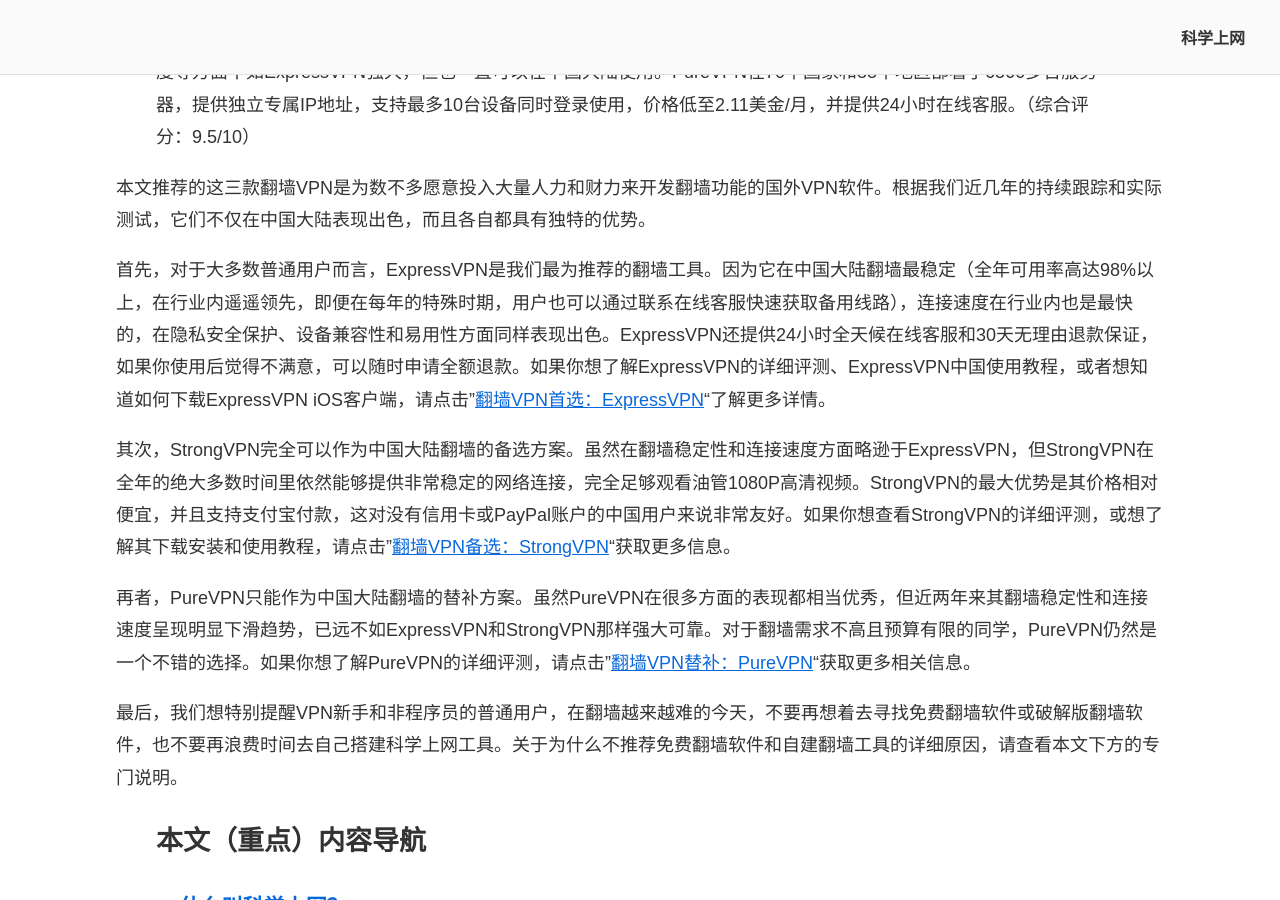
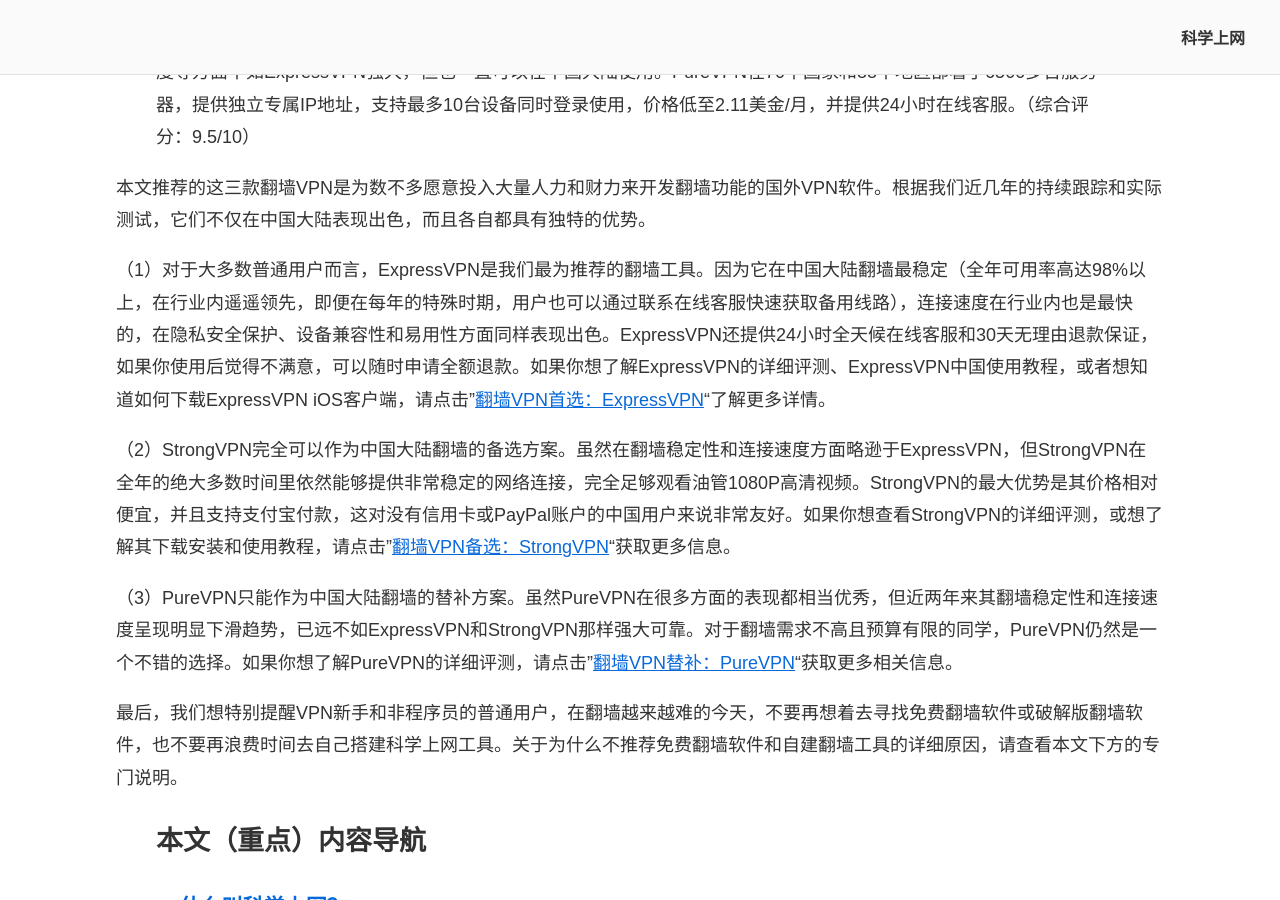
Before and after one commit to chinavpns/chinavpns.github.io, a Jekyll site: the page built from index.md, in a window 1280 px wide and 900 px high, scrolled down 1718 px. Built offline with Jekyll 4.4.1, drawn with Linux system fonts in a browser that asks for light colours.

Commit message:
Update index.md

```diff
--- a/index.md
+++ b/index.md
@@ -28,11 +28,11 @@
 
 本文推荐的这三款翻墙VPN是为数不多愿意投入大量人力和财力来开发翻墙功能的国外VPN软件。根据我们近几年的持续跟踪和实际测试，它们不仅在中国大陆表现出色，而且各自都具有独特的优势。
 
-首先，对于大多数普通用户而言，ExpressVPN是我们最为推荐的翻墙工具。因为它在中国大陆翻墙最稳定（全年可用率高达98%以上，在行业内遥遥领先，即便在每年的特殊时期，用户也可以通过联系在线客服快速获取备用线路），连接速度在行业内也是最快的，在隐私安全保护、设备兼容性和易用性方面同样表现出色。ExpressVPN还提供24小时全天候在线客服和30天无理由退款保证，如果你使用后觉得不满意，可以随时申请全额退款。如果你想了解ExpressVPN的详细评测、ExpressVPN中国使用教程，或者想知道如何下载ExpressVPN iOS客户端，请点击"<a href="https://chinavpns.github.io/#%E7%BF%BB%E5%A2%99vpn%E6%8E%A8%E8%8D%90%E4%B8%80expressvpn---%E7%BF%BB%E5%A2%99%E9%9D%9E%E5%B8%B8%E7%A8%B3%E5%AE%9A%E5%AE%89%E5%85%A8%E6%80%A7%E9%AB%98%E9%80%9F%E5%BA%A6%E4%B8%9A%E5%86%85%E6%9C%80%E5%BF%AB30%E5%A4%A9%E5%85%8D%E8%B4%B9">翻墙VPN首选：ExpressVPN</a>"了解更多详情。
+（1）对于大多数普通用户而言，ExpressVPN是我们最为推荐的翻墙工具。因为它在中国大陆翻墙最稳定（全年可用率高达98%以上，在行业内遥遥领先，即便在每年的特殊时期，用户也可以通过联系在线客服快速获取备用线路），连接速度在行业内也是最快的，在隐私安全保护、设备兼容性和易用性方面同样表现出色。ExpressVPN还提供24小时全天候在线客服和30天无理由退款保证，如果你使用后觉得不满意，可以随时申请全额退款。如果你想了解ExpressVPN的详细评测、ExpressVPN中国使用教程，或者想知道如何下载ExpressVPN iOS客户端，请点击"<a href="https://chinavpns.github.io/#%E7%BF%BB%E5%A2%99vpn%E6%8E%A8%E8%8D%90%E4%B8%80expressvpn---%E7%BF%BB%E5%A2%99%E9%9D%9E%E5%B8%B8%E7%A8%B3%E5%AE%9A%E5%AE%89%E5%85%A8%E6%80%A7%E9%AB%98%E9%80%9F%E5%BA%A6%E4%B8%9A%E5%86%85%E6%9C%80%E5%BF%AB30%E5%A4%A9%E5%85%8D%E8%B4%B9">翻墙VPN首选：ExpressVPN</a>"了解更多详情。
 
-其次，StrongVPN完全可以作为中国大陆翻墙的备选方案。虽然在翻墙稳定性和连接速度方面略逊于ExpressVPN，但StrongVPN在全年的绝大多数时间里依然能够提供非常稳定的网络连接，完全足够观看油管1080P高清视频。StrongVPN的最大优势是其价格相对便宜，并且支持支付宝付款，这对没有信用卡或PayPal账户的中国用户来说非常友好。如果你想查看StrongVPN的详细评测，或想了解其下载安装和使用教程，请点击"<a href="https://chinavpns.github.io/#%E7%BF%BB%E5%A2%99vpn%E6%8E%A8%E8%8D%90%E4%BA%8Cstrongvpn---%E8%80%81%E7%89%8Cvpn%E6%94%AF%E6%8C%81%E6%94%AF%E4%BB%98%E5%AE%9D%E4%BB%98%E6%AC%BE">翻墙VPN备选：StrongVPN</a>"获取更多信息。
+（2）StrongVPN完全可以作为中国大陆翻墙的备选方案。虽然在翻墙稳定性和连接速度方面略逊于ExpressVPN，但StrongVPN在全年的绝大多数时间里依然能够提供非常稳定的网络连接，完全足够观看油管1080P高清视频。StrongVPN的最大优势是其价格相对便宜，并且支持支付宝付款，这对没有信用卡或PayPal账户的中国用户来说非常友好。如果你想查看StrongVPN的详细评测，或想了解其下载安装和使用教程，请点击"<a href="https://chinavpns.github.io/#%E7%BF%BB%E5%A2%99vpn%E6%8E%A8%E8%8D%90%E4%BA%8Cstrongvpn---%E8%80%81%E7%89%8Cvpn%E6%94%AF%E6%8C%81%E6%94%AF%E4%BB%98%E5%AE%9D%E4%BB%98%E6%AC%BE">翻墙VPN备选：StrongVPN</a>"获取更多信息。
 
-再者，PureVPN只能作为中国大陆翻墙的替补方案。虽然PureVPN在很多方面的表现都相当优秀，但近两年来其翻墙稳定性和连接速度呈现明显下滑趋势，已远不如ExpressVPN和StrongVPN那样强大可靠。对于翻墙需求不高且预算有限的同学，PureVPN仍然是一个不错的选择。如果你想了解PureVPN的详细评测，请点击"<a href="https://chinavpns.github.io/#%E7%BF%BB%E5%A2%99vpn%E6%8E%A8%E8%8D%90%E4%B8%89purevpn---%E5%AE%89%E5%85%A8%E5%A5%BD%E7%94%A8%E4%BB%B7%E6%A0%BC%E4%BE%BF%E5%AE%9C211%E7%BE%8E%E9%87%91%E6%9C%88">翻墙VPN替补：PureVPN</a>"获取更多相关信息。
+（3）PureVPN只能作为中国大陆翻墙的替补方案。虽然PureVPN在很多方面的表现都相当优秀，但近两年来其翻墙稳定性和连接速度呈现明显下滑趋势，已远不如ExpressVPN和StrongVPN那样强大可靠。对于翻墙需求不高且预算有限的同学，PureVPN仍然是一个不错的选择。如果你想了解PureVPN的详细评测，请点击"<a href="https://chinavpns.github.io/#%E7%BF%BB%E5%A2%99vpn%E6%8E%A8%E8%8D%90%E4%B8%89purevpn---%E5%AE%89%E5%85%A8%E5%A5%BD%E7%94%A8%E4%BB%B7%E6%A0%BC%E4%BE%BF%E5%AE%9C211%E7%BE%8E%E9%87%91%E6%9C%88">翻墙VPN替补：PureVPN</a>"获取更多相关信息。
 
 最后，我们想特别提醒VPN新手和非程序员的普通用户，在翻墙越来越难的今天，不要再想着去寻找免费翻墙软件或破解版翻墙软件，也不要再浪费时间去自己搭建科学上网工具。关于为什么不推荐免费翻墙软件和自建翻墙工具的详细原因，请查看本文下方的专门说明。
 
```
